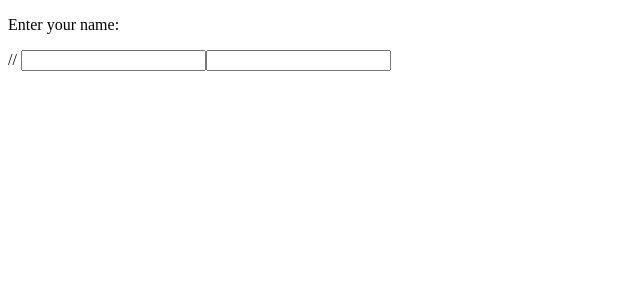
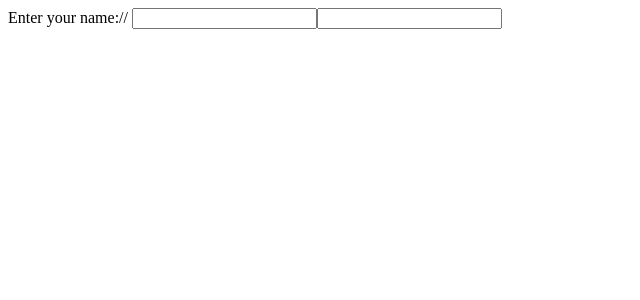
Before and after one commit to acciojob/personal-greeting-Hafizzargar, a React app: page / in a window 1280 px wide. Shown: the top 300 px of the page, without its empty margins (0-640 px from the left). Built offline with nearby package versions, Linux system fonts and the light colour scheme.

Commit message:
Update App.js

```diff
--- a/src/components/App.js
+++ b/src/components/App.js
@@ -7,9 +7,9 @@ const App = () => {
    const [name, setName] = useState("");
     return(
             <div>
-                 <p>Enter your name:</p>
+                  <label htmlFor="name">Enter your name:</label>
                  // <input value={name} type="text" onChange={(e)=>setName(e.target.value)} onMouseLeave={(e)=>setName("")}/>
-                  <input type="text" onChange={(e) => setName(e.target.value)} value={name}/>
+                  <input type="text" onChange={(e) => setName(e.target.value)} value={name} id="name"/>
 
                   {
                      name && <p>Hello {name}!</p>
```
